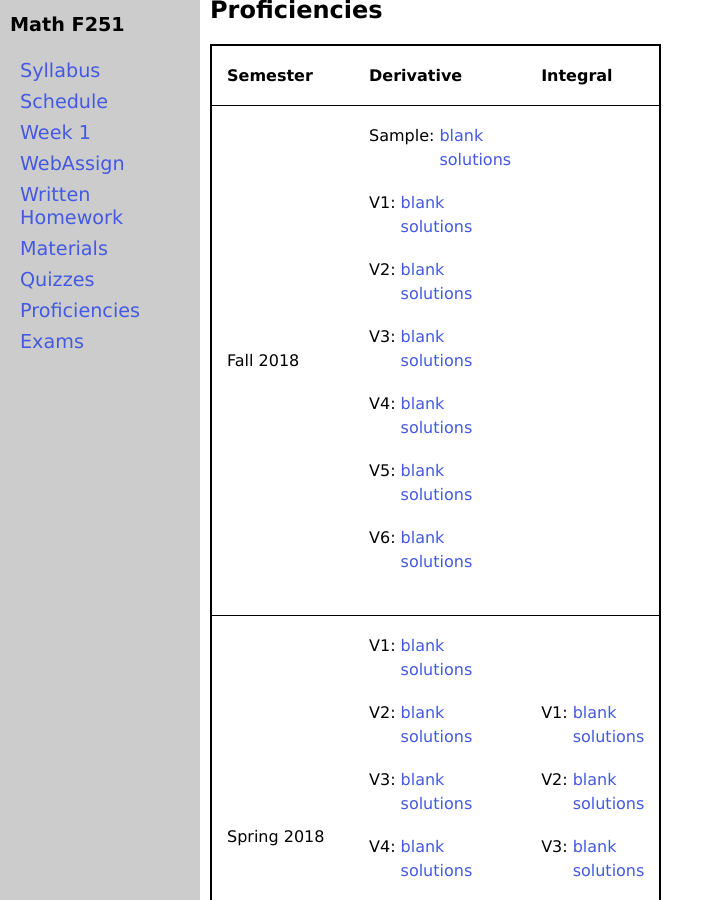
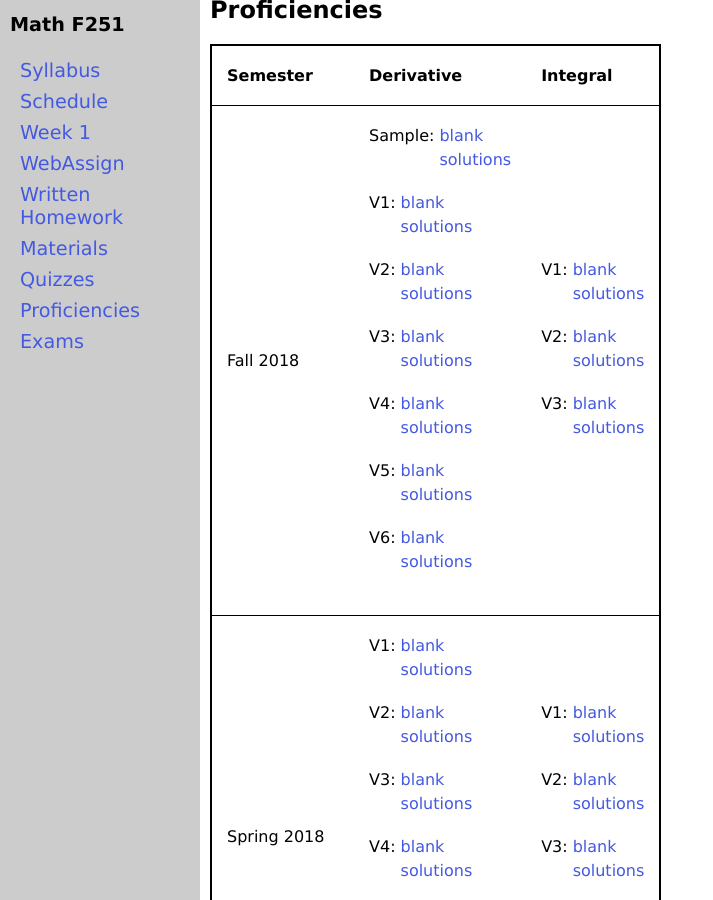
Before and after one commit to uaf-math/calc1, a Jekyll site: the page built from exams.md, in a window 1280 px wide and 900 px high, scrolled down 996 px. Shown: the whole window, without its empty margins (0-713 px from the left). Built offline with Jekyll 4.4.1, drawn with Linux system fonts in a browser that asks for light colours; some of the changed lines change nothing that is shown.

Commit message:
integral v-3

```diff
--- a/_data/proficiencies-f2018.yml
+++ b/_data/proficiencies-f2018.yml
@@ -23,3 +23,14 @@ derivative:
     - name: V6
       blank: Derivative-v6.pdf
       solutions: Derivative-v6-Sols.pdf
+integral:
+  versions:
+    - name: V1
+      blank: Integral-v1.pdf
+      solutions: Integral-v1-Sols.pdf
+    - name: V2
+      blank: Integral-v2.pdf
+      solutions: Integral-v2-Sols.pdf
+    - name: V3
+      blank: Integral-v3.pdf
+      solutions: Integral-v3-Sols.pdf
```
Also changed, not shown: 2 other files.
